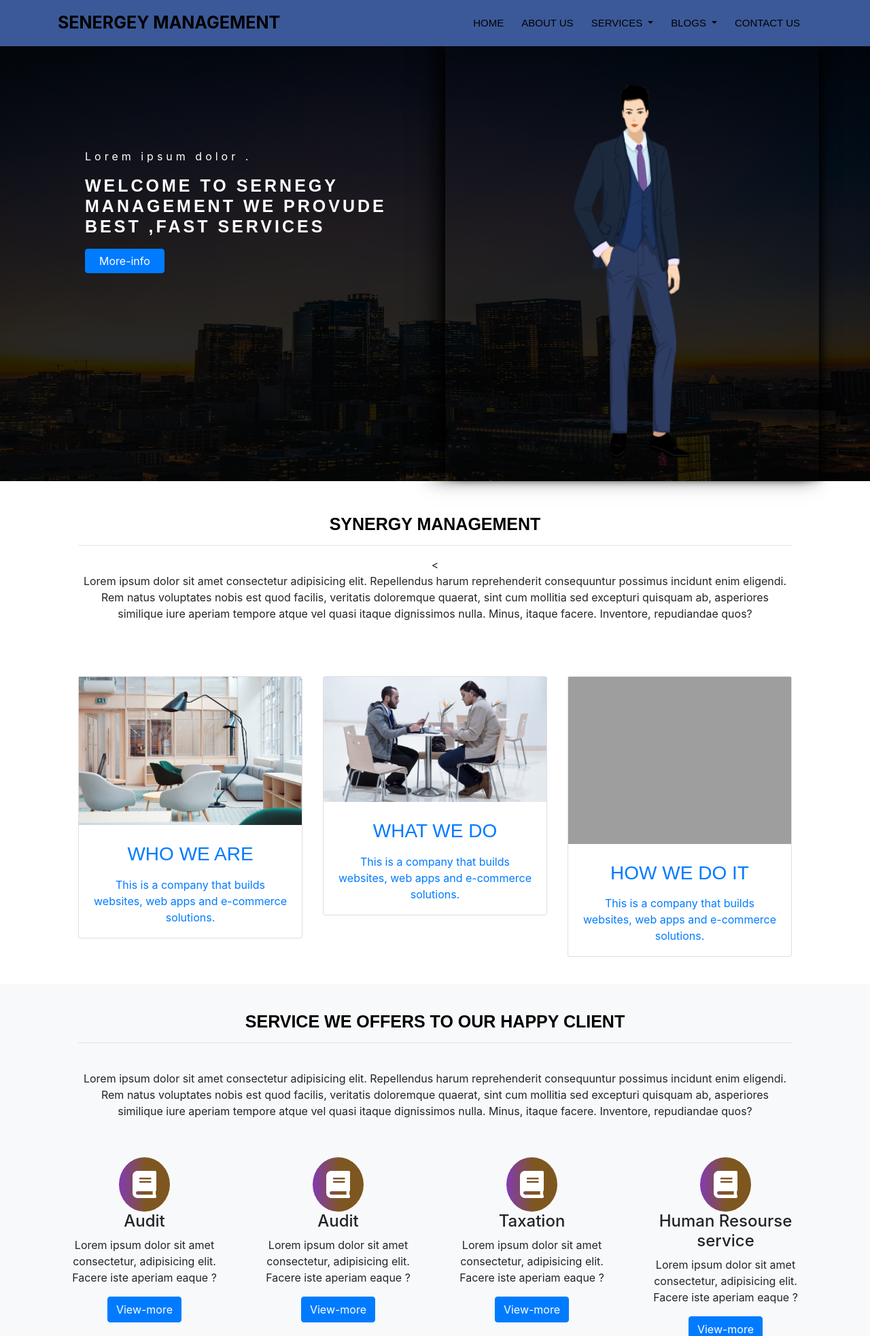
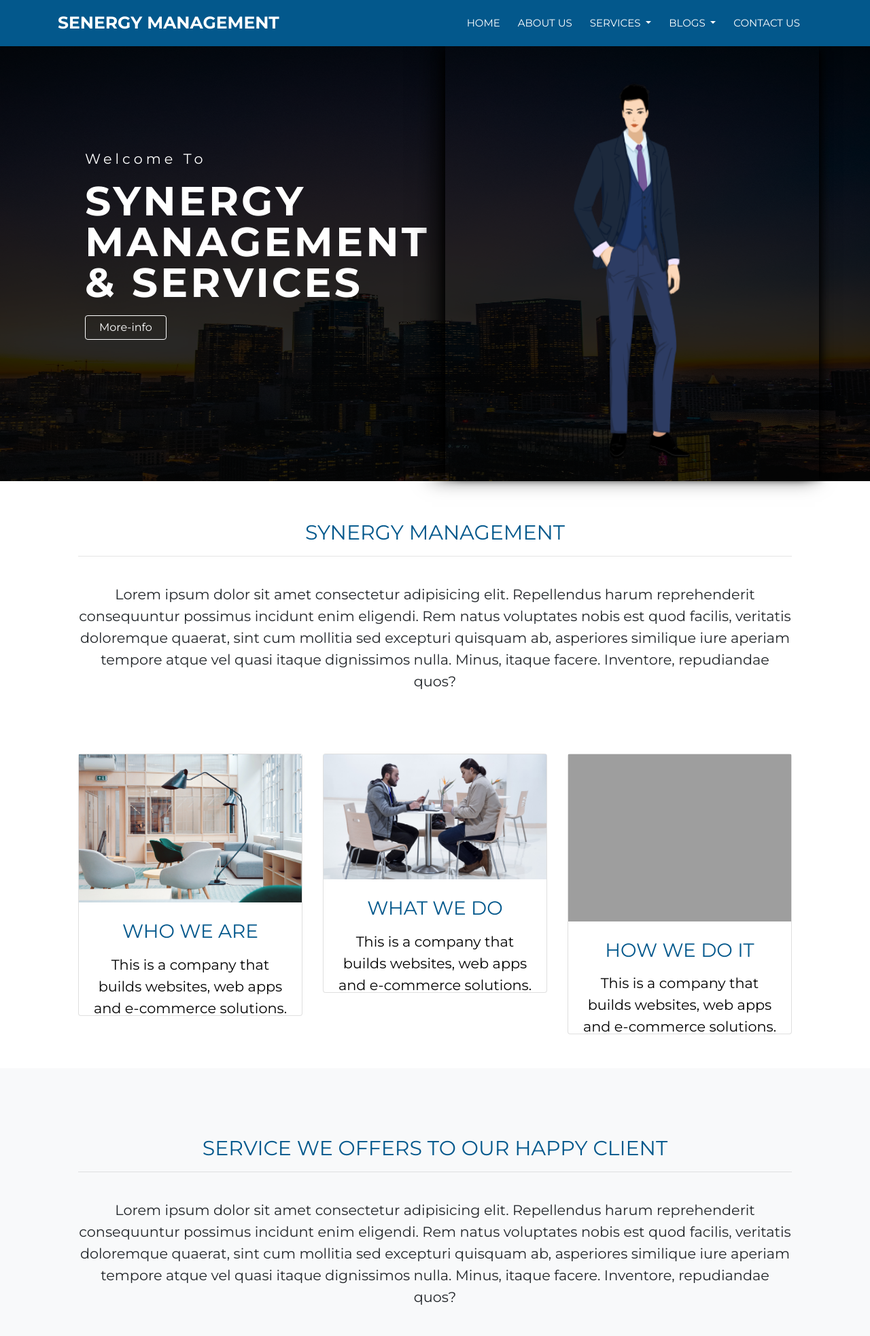
Before and after one commit to insperoninfo/synergy-website, a Django app: page / in a window 1280 px wide. Shown: the top 1966 px of the page at 68% size. Run offline with Django 3.2, Linux system fonts and the light colour scheme; grey boxes are pictures that could not be loaded.

Commit message:
update styles

```diff
--- a/website/static/website/style.css
+++ b/website/static/website/style.css
@@ -1,47 +1,76 @@
+@import url('https://fonts.googleapis.com/css2?family=Montserrat:ital,wght@0,200;0,400;0,700;1,300&display=swap');
+
 * {
     padding: 0px;
     margin: 0px;
     box-sizing: border-box;
 }
 
+body {
+    font-family: 'Montserrat', sans-serif;
+}
+
+p{
+    font-size: 1.3rem;
+    line-height: 2rem;
+}
+
 h2 {
-    font-family: 'Hind Siliguri', sans-serif;
+    font-family: 'Montserrat', sans-serif;
+    color: #03588c;
 }
 
 h3 {
-    font-family: 'Hind Siliguri', sans-serif;
+    font-family: 'Montserrat', sans-serif;
     text-transform: uppercase;
+    color: #03588c;
+}
+
+.bg-light{
+    padding: 50px 0px;
+}
+.services_card{
+    padding: 15px 0;
+}
+
+.services_card h4 {
+    padding: 15px;
+    color: #03588c;
 }
 
 .navbar {
-    background-color: #3B5998;
+    background-color: #03588c;
     padding: 10px 60px;
 }
 
 .navbar-brand {
-    color: black;
+    color: #fff;
     font-size: 25px;
     font-weight: bold;
     text-transform: uppercase;
+    text-decoration: none;
+}
+
+.navbar-brand:hover{
+    color: #fff;
 }
 
 .nav-item .nav-link {
-    color: black;
+    color: #fff;
     margin-right: 10px;
     font-size: 15px;
     padding: 0px 20px;
     text-transform: uppercase;
-    font-family: 'Hind Siliguri', sans-serif;
 }
 
 .nav-item .nav-link:hover {
-    color: #fff;
-    background-color: #3B5998;
+    color: black;
+    background-color: #fff;
     margin: 0px 5px;
 }
 
 .dropdown-menu {
-    background-color: #3B5998;
+    background-color: #03588c;
 }
 
 .dropdown-item {
@@ -67,10 +96,17 @@ h3 {
         font-size: 15px;
         padding: 5px 20px;
         text-transform: uppercase;
-        font-family: 'Hind Siliguri', sans-serif;
     }
 }
 
+.locations h4{
+    font-size: 1.25rem;
+    font-weight: 400;
+}
+
+.locations p{
+    font-size: 1rem;
+}
 
 /* -----body img--- */
 
@@ -111,19 +147,25 @@ h3 {
 .body-part-col button {
     margin-top: 10px;
     padding: 5px 20px;
+    background-color: transparent;
+    border-color: white;
+}
+
+.body-part-col button:hover{
+    background-color: white;
+    color: black;
+    border-color: transparent;
 }
 
 .body-part-col h2 {
-    font-family: 'Alfa Slab One', cursive;
-    font-family: 'Hind Siliguri', sans-serif;
-    sans-serif;
-    font-size: 25px;
+    font-size: 3.75em;
     text-transform: uppercase;
     font-weight: bold;
     letter-spacing: 4px;
     margin-top: 10px;
-    color: white;
+    color: #fff;
     z-index: 999;
+    line-height: 1;
 }
 
 
@@ -173,19 +215,20 @@ h3 {
 /* ----------body card and more */
 
 .why-synergy-text {
-    padding: 40px 30px;
+    padding: 50px 30px;
     text-align: center;
 }
 
 .why-synergy-text h2 {
-    color: black;
-    font-size: 25px;
-    font-weight: bold;
+    color: #03588c;
+    font-size: 30px;
+    font-weight: normal;
     text-transform: uppercase;
+    line-height: 1.2em;
 }
 
 .card-row {
-    padding: 40px 30px;
+    padding: 50px 30px;
 }
 
 
@@ -199,6 +242,12 @@ h3 {
     height: 210px;
     background-size: 100% 100%;
 }
+
+.card-title{
+    color: #03588c;
+    text-decoration: none;
+}
+
 .card-content {
     padding: 10px 20px;
     text-align: center;
@@ -228,6 +277,7 @@ h3 {
 }
 .card-text {
     height: 80px;
+    color: black;
 }
 .card::before,
 .card::after {
@@ -363,7 +413,7 @@ ul {
     border-bottom: 1px solid #373636;
 }
 .single-cta i {
-    color: #ff5e14;
+    color: #03588c;
     font-size: 30px;
     float: left;
     margin-top: 8px;
@@ -415,7 +465,6 @@ ul {
     display: block;
     font-size: 20px;
     font-weight: 700;
-    font-family: 'Poppins', sans-serif;
     margin-bottom: 20px;
 }
 .footer-social-icon a {
@@ -453,7 +502,7 @@ ul {
     bottom: -15px;
     height: 2px;
     width: 50px;
-    background: #ff5e14;
+    background: #03588c;
 }
 .footer-widget ul li {
     display: inline-block;
@@ -463,7 +512,7 @@ ul {
     margin-bottom: 12px;
 }
 .footer-widget ul li a:hover {
-    color: #ff5e14;
+    color:#03588c ;
 }
 .footer-widget ul li a {
     color: #878787;
--- a/website/templates/website/base.html
+++ b/website/templates/website/base.html
@@ -31,7 +31,7 @@
         <!-- navbar -->
         <nav class="navbar navbar-expand-lg navbar-mainbg sticky-top" id="navbar">
             <div class="container navbar-body">
-                <a class="navbar-brand navbar-logo" href="#">Senergey management</a>
+                <a class="navbar-brand navbar-logo" href="#">Senergy management</a>
                 <button class="navbar-toggler" type="button" data-toggle="collapse" data-target="#navbarNavDropdown" aria-controls="navbarNavDropdown" aria-expanded="false" aria-label="Toggle navigation">
 					<i class="fas fa-bars text-white"></i>
 			</button>
--- a/website/templates/website/contact_us.html
+++ b/website/templates/website/contact_us.html
@@ -88,7 +88,7 @@
 
 
             </div>
-            <div class="col-md-6 col-sm-12">
+            <div class="col-md-6 col-sm-12 locations">
                 <div class="head-office">
                     <h4>Synergy Managemnt and consultaint</h4>
                     <div class="col-md-12 col-sm-12">
--- a/website/templates/website/index.html
+++ b/website/templates/website/index.html
@@ -6,8 +6,8 @@
 
         <div class="row body-part">
             <div class="col-md-6 body-part-col">
-                <p>Lorem ipsum dolor .</p>
-                <h2>Welcome to sernegy management we provude best ,fast services</span>
+                <p>Welcome To</p>
+                <h2>SYNERGY MANAGEMENT & SERVICES</span>
                 </h2>
                 <button type="button" class="btn btn-primary">More-info</button>
 
@@ -25,7 +25,7 @@
     <div class="why-synergy-text">
         <h2>Synergy Management</h2>
         <hr>
-        < <br>
+        <br>
 
             <p>Lorem ipsum dolor sit amet consectetur adipisicing elit. Repellendus harum reprehenderit consequuntur possimus incidunt enim eligendi. Rem natus voluptates nobis est quod facilis, veritatis doloremque quaerat, sint cum mollitia sed excepturi
                 quisquam ab, asperiores similique iure aperiam tempore atque vel quasi itaque dignissimos nulla. Minus, itaque facere. Inventore, repudiandae quos?</p>
@@ -33,38 +33,44 @@
 
     <div class="row card-row pt-4">
         <div class="col-md-4 col-sm-12 item">
-            <a href="#">
+
                 <div class="card item-card card-block">
                     <img src="{% static  'website/img/r.jpg' %}" alt="image1">
 
 
                     <div class="card-content">
+                        <a href="#">
                         <h3 class="card-title  mt-3 mb-3">Who we are</h3>
+                        </a>
                         <p class="card-text">This is a company that builds websites, web apps and e-commerce solutions.</p>
 
                     </div>
                 </div>
-            </a>
+
         </div>
         <div class="col-md-4 col-sm-12 item">
-            <a href="#">
+
                 <div class="card item-card card-block">
 
                     <img src="{% static  'website/img/w.jpg' %}" alt="image1">
                     <div class="card-content">
-                        <h3 class="card-title  mt-3 mb-3">What we do</h3>
+                        <a href="#">
+                            <h3 class="card-title  mt-3 mb-3">What we do</h3>
+                        </a>
                         <p class="card-text">This is a company that builds websites, web apps and e-commerce solutions.</p>
                     </div>
                 </div>
             </a>
         </div>
         <div class="col-md-4 col-sm-12 item">
-            <a href="#">
+
                 <div class="card item-card card-block">
 
                     <img src="{% static  'website/img/s.jpg' %}" alt="image3">
                     <div class="card-content">
-                        <h3 class="card-title  mt-3 mb-3">How we do it</h3>
+                        <a href="#">
+                            <h3 class="card-title  mt-3 mb-3">How we do it</h3>
+                        </a>
                         <p class="card-text">This is a company that builds websites, web apps and e-commerce solutions.</p>
                     </div>
                 </div>
@@ -89,30 +95,30 @@
                 quisquam ab, asperiores similique iure aperiam tempore atque vel quasi itaque dignissimos nulla. Minus, itaque facere. Inventore, repudiandae quos?</p>
         </div>
         <div class="row">
-            <div class="col-md-3 col-ms-10">
+            <div class="col-md-3 col-ms-10 services_card">
                 <div class="icon-part"><i class="fa fa-book" aria-hidden="true"></i></div>
                 <h4>Audit</h4>
                 <p>Lorem ipsum dolor sit amet consectetur, adipisicing elit. Facere iste aperiam eaque ?</p>
                 <a href="#"><button type="button" class="btn btn-primary">View-more</button></a>
 
             </div>
-            <div class="col-md-3 col-ms-10">
+            <div class="col-md-3 col-ms-10 services_card">
                 <div class="icon-part"><i class="fa fa-book" aria-hidden="true"></i></div>
                 <h4>Audit</h4>
                 <p>Lorem ipsum dolor sit amet consectetur, adipisicing elit. Facere iste aperiam eaque ?</p>
                 <a href="#"><button type="button" class="btn btn-primary">View-more</button></a>
 
             </div>
-            <div class="col-md-3 col-ms-10">
+            <div class="col-md-3 col-ms-10 services_card">
                 <div class="icon-part"><i class="fa fa-book" aria-hidden="true"></i></div>
                 <h4>Taxation</h4>
                 <p>Lorem ipsum dolor sit amet consectetur, adipisicing elit. Facere iste aperiam eaque ?</p>
                 <a href="#"><button type="button" class="btn btn-primary">View-more</button></a>
 
             </div>
-            <div class="col-md-3 col-ms-10">
+            <div class="col-md-3 col-ms-10 services_card">
                 <div class="icon-part"><i class="fa fa-book" aria-hidden="true"></i></div>
-                <h4>Human Resourse service</h4>
+                <h4>HR</h4>
                 <p>Lorem ipsum dolor sit amet consectetur, adipisicing elit. Facere iste aperiam eaque ?</p>
                 <a href="#"><button type="button" class="btn btn-primary">View-more</button></a>
 
```
